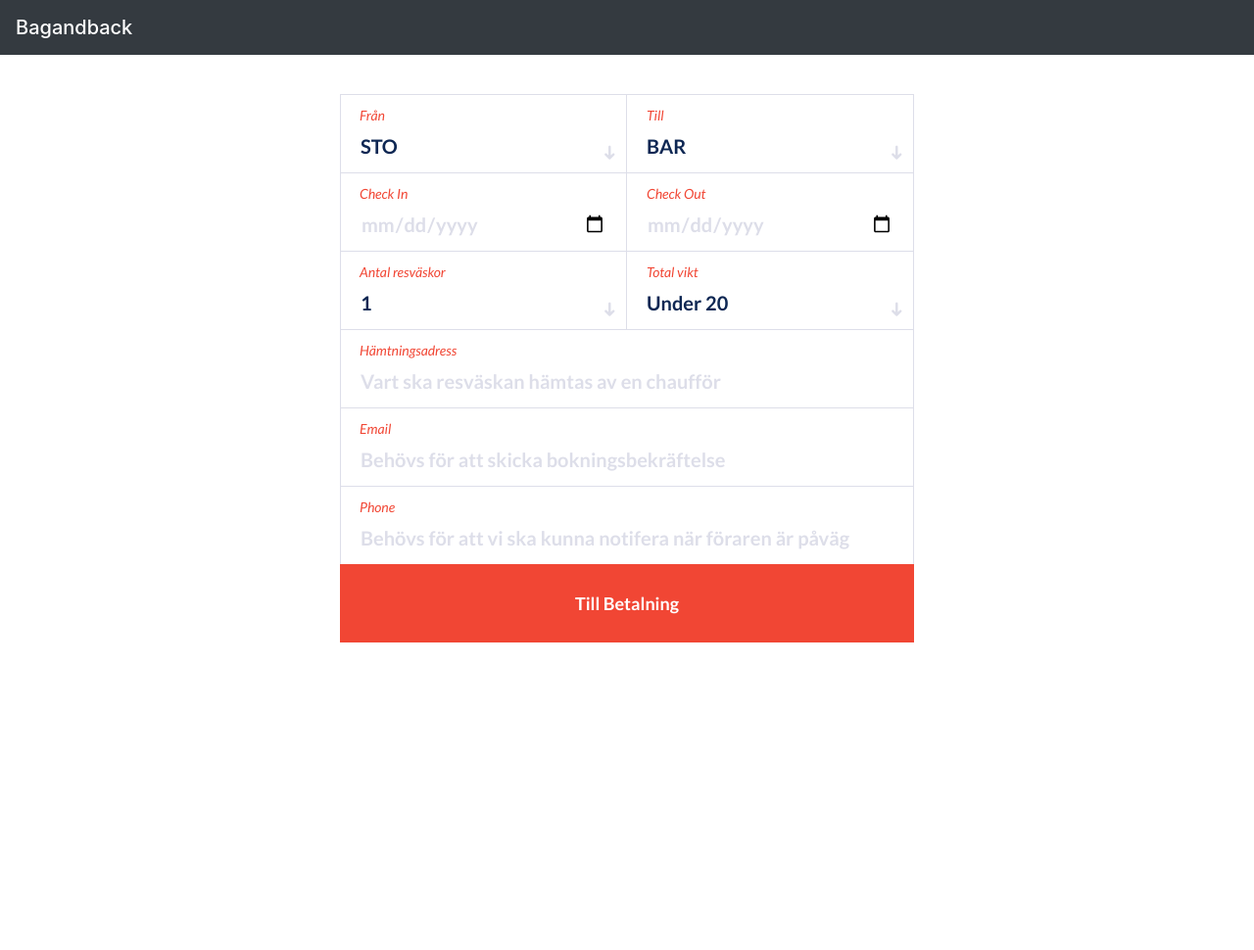
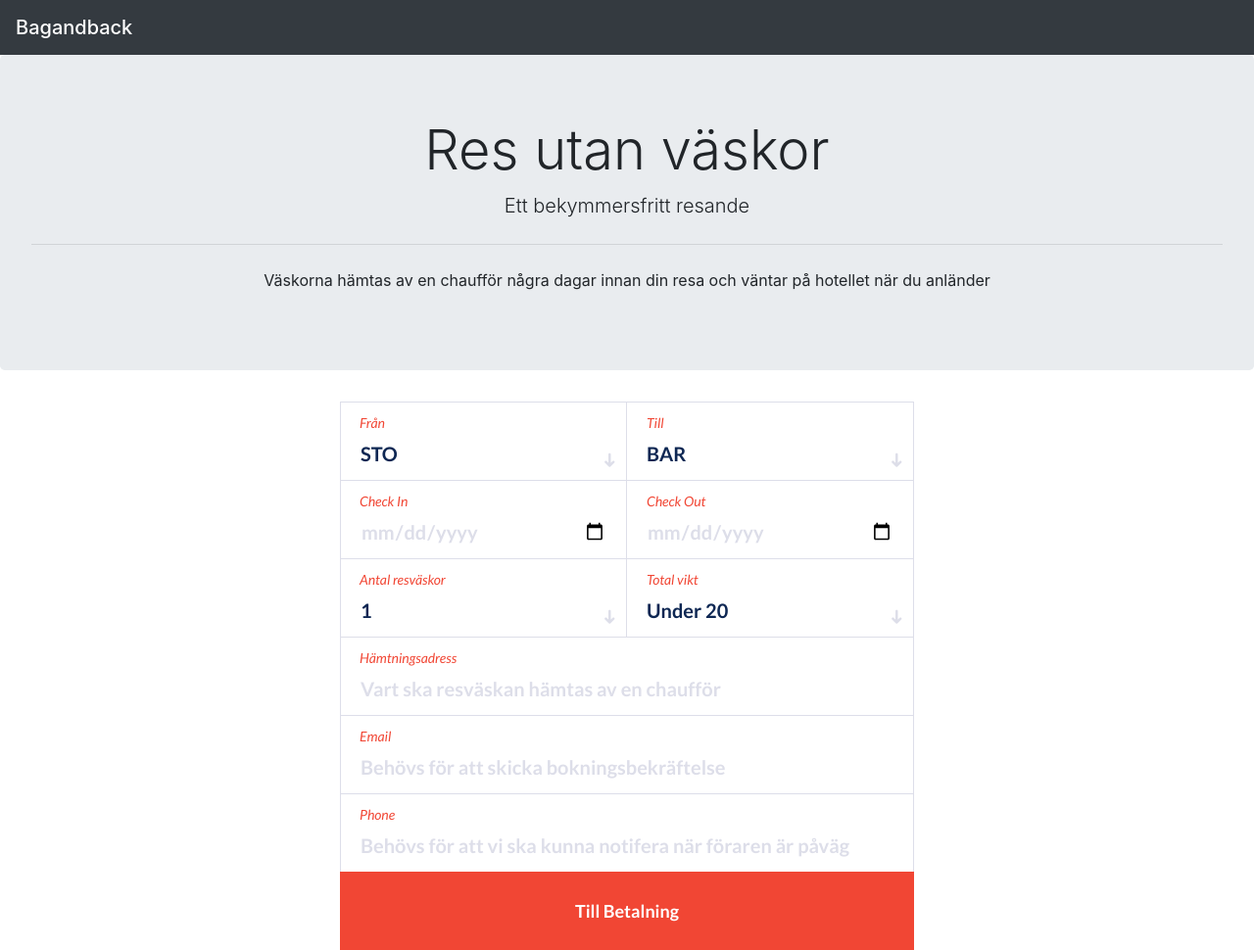
Before and after one commit to jonassodergren/d2d, a plain HTML site: page index.html in a window 1280 px wide. Shown: the whole page at 98% size. Before the commit the page ends 856 px from the top, so only its background shows below. Drawn offline with nearby package versions, Linux system fonts and the light colour scheme.

Commit message:
lab with swish

```diff
--- a/index.html
+++ b/index.html
@@ -35,8 +35,16 @@
 	<nav class="navbar navbar-dark bg-dark">
   <span class="navbar-brand mb-0 h2">Bagandback</span>
 </nav>
-	<div id="booking" class="section">
-		<div class="section-center">
+
+<div class="jumbotron text-center">
+  <h1 class="display-4">Res utan väskor</h1>
+  <p class="lead">Ett bekymmersfritt resande</p>
+  <hr class="my-4">
+  <p>Väskorna hämtas av en chaufför några dagar innan din resa och väntar på hotellet när du anländer</p>
+</div>
+
+	<div id="booking"> <!-- class="section" -->
+		<div class="section-center"> <!-- class="section-center" -->
 			<div class="container">
 				<div class="row">
 					<div class="booking-form">
```
